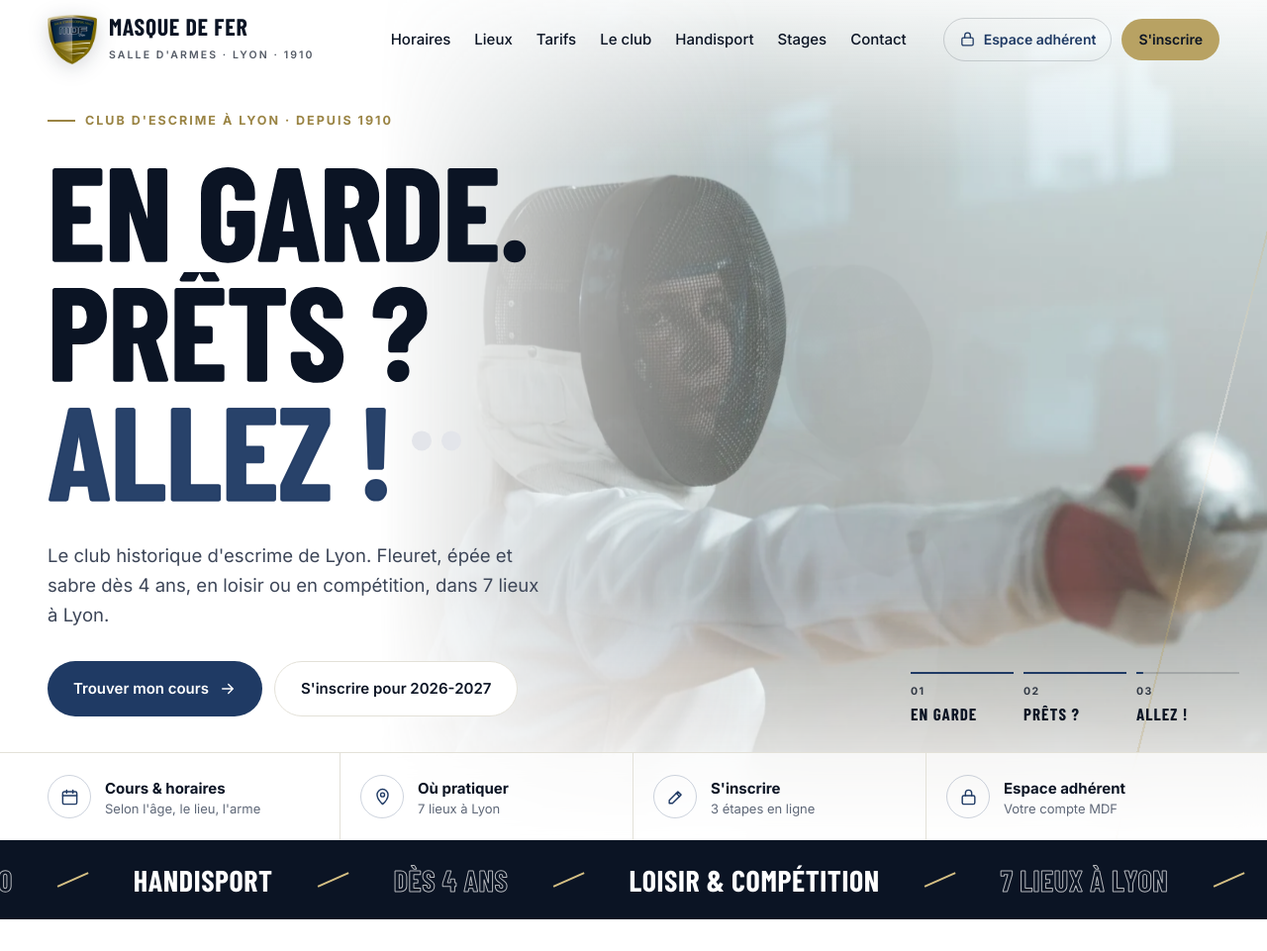
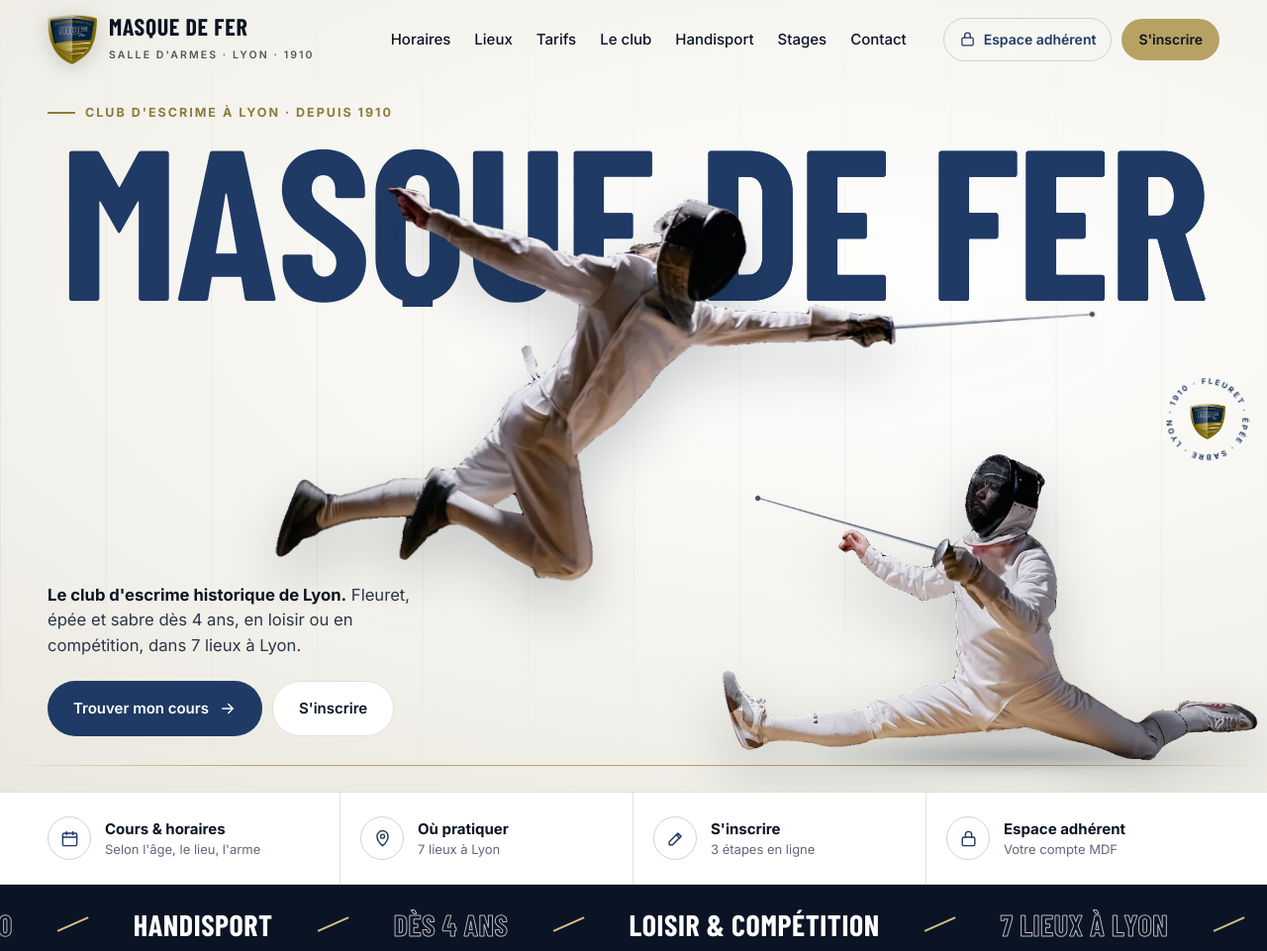
Before and after one commit to u8tscared/u8tscared.github.io, a plain HTML site: page masque-de-fer/index.html in a window 1280 px wide. Shown: the top 961 px of the page at 99% size. Drawn offline with nearby package versions, Linux system fonts and the light colour scheme; a web font is replaced by a local one.

Commit message:
Masque de Fer : nouvel accueil façon affiche, fleurettistes détourés
Co-Authored-By: Claude Fable 5.2 <noreply@anthropic.com>
Claude-Session: https://claude.ai/code/session_01NGV4snHcuhK6grZzBe2ukT

```diff
--- a/masque-de-fer/index.html
+++ b/masque-de-fer/index.html
@@ -6,7 +6,7 @@
 <title>Masque de Fer · Club d'escrime à Lyon depuis 1910</title>
 <meta name="description" content="Club d'escrime historique de Lyon depuis 1910. Fleuret, épée et sabre dès 4 ans, loisir, compétition et handisport, dans 7 lieux à Lyon. Horaires, tarifs et inscriptions 2026-2027.">
 <link rel="icon" href="img/logo.png">
-<link rel="preload" as="image" href="img/h-garde.webp">
+<link rel="preload" as="image" href="img/f-jump.webp" media="(min-width:901px)">
 <link rel="preconnect" href="https://fonts.googleapis.com">
 <link rel="preconnect" href="https://fonts.gstatic.com" crossorigin>
 <link href="https://fonts.googleapis.com/css2?family=Barlow+Condensed:ital,wght@0,500;0,600;0,700;0,800;1,600&family=Inter:wght@400;500;600;700&display=swap" rel="stylesheet">
@@ -109,47 +109,45 @@ header.nav.solid{background:rgba(255,255,255,.94);backdrop-filter:saturate(1.4)
 .cut.open img,.cut.open svg{opacity:0}
 body:not(.go) .hero *{animation-play-state:paused!important}
 
-/* hero */
-.hero{min-height:100vh;min-height:100svh;padding:0;background:#fff;color:var(--ink);overflow:hidden;display:flex;flex-direction:column}
-.hero-stage{position:absolute;top:0;bottom:0;right:0;left:30%;-webkit-mask-image:linear-gradient(90deg,transparent 0,#000 42%);mask-image:linear-gradient(90deg,transparent 0,#000 42%);opacity:0;animation:fadein 1.8s .15s var(--ease) forwards}
+/* hero : affiche */
+.hero{height:100vh;height:100svh;min-height:640px;max-height:1100px;padding:0;color:var(--ink);overflow:hidden;background:radial-gradient(110% 80% at 68% 38%,#fff 0,#f4f3ee 55%,#e9e7de 100%);--mx:0;--my:0;--sy:0}
+.hero::before{content:"";position:absolute;inset:0;background:linear-gradient(90deg,rgba(11,20,36,.045) 1px,transparent 1px) 0 0/calc(100%/12) 100%;-webkit-mask-image:linear-gradient(180deg,transparent,#000 30%,#000 70%,transparent);mask-image:linear-gradient(180deg,transparent,#000 30%,#000 70%,transparent)}
+.hero .eyebrow{position:absolute;left:max(28px,calc(50% - 592px));top:104px;z-index:3;color:#8f7a3c;opacity:0;animation:fadeup .9s .15s var(--ease) forwards}
+.h-title{position:absolute;left:0;right:0;top:clamp(108px,15vh,150px);z-index:1;margin:0;text-align:center;white-space:nowrap;font-family:var(--head);font-weight:800;text-transform:uppercase;font-size:min(16.9vw,36vh);line-height:.82;letter-spacing:-.012em;color:var(--navy);transform:translate3d(calc(var(--mx)*-16px),calc(var(--my)*-8px + var(--sy)*.32px),0)}
+.h-title .wd{display:inline-block;overflow:hidden;padding:.04em 0 .02em;vertical-align:top}
+.h-title .wd+.wd{margin-left:.2em}
+.h-title .ch{display:inline-block;transform:translateY(108%) rotate(6deg);transform-origin:0 100%;animation:chup 1.15s var(--ease) forwards;animation-delay:calc(.12s + var(--i)*.045s)}
+@keyframes chup{to{transform:none}}
+.h-title .wd:last-child .ch{background:linear-gradient(180deg,var(--navy) 35%,#0d1b33);-webkit-background-clip:text;background-clip:text}
+.fig{position:absolute;right:-5vw;bottom:22px;width:min(85vw,146vh);aspect-ratio:1700/930;z-index:2;pointer-events:none}
+.fig .f{position:absolute;inset:0;will-change:transform}
+.fig .f img{width:100%;height:100%;filter:drop-shadow(0 26px 28px rgba(11,20,36,.2))}
+.fig .fj{transform:translate3d(calc(var(--mx)*30px),calc(var(--my)*16px - var(--sy)*.14px),0)}
+.fig .fl{transform:translate3d(calc(var(--mx)*14px),calc(var(--my)*6px),0)}
+.fig .fj .in{opacity:0;animation:fly 1.5s .35s cubic-bezier(.16,.8,.2,1) forwards}
+@keyframes fly{from{opacity:0;transform:translate3d(-14vw,5vh,0) rotate(-5deg)}to{opacity:1;transform:none}}
+.fig .fj .in img{animation:hover 6.5s 1.9s ease-in-out infinite alternate}
+@keyframes hover{from{transform:translate3d(0,0,0) rotate(0)}to{transform:translate3d(.5vw,-1.4vh,0) rotate(.7deg)}}
+.fig .fl .in{opacity:0;animation:lunge 1.2s .55s cubic-bezier(.16,.8,.2,1) forwards}
+@keyframes lunge{from{opacity:0;transform:translate3d(9vw,0,0)}to{opacity:1;transform:none}}
+.fig .in{position:absolute;inset:0}
+.floor{position:absolute;left:44%;right:2%;bottom:-1.2%;height:7%;background:radial-gradient(50% 50% at 50% 50%,rgba(11,20,36,.3),transparent 70%);filter:blur(6px);opacity:0;animation:fadein 1.2s 1.2s forwards}
 @keyframes fadein{to{opacity:1}}
-.hero-stage .par{position:absolute;inset:-24px;transform:translate3d(var(--px,0px),var(--py,0px),0);transition:transform .9s cubic-bezier(.2,.7,.2,1)}
-.hero-stage .sl{position:absolute;inset:0;opacity:0;transition:opacity 1.3s var(--ease)}
-.hero-stage .sl.on{opacity:1}
-.hero-stage .sl img{width:100%;height:100%;object-fit:cover;object-position:var(--op,50% 50%);filter:brightness(1.06) saturate(.92);transform:scale(1.02);transition:transform 0s 1.4s}
-.hero-stage .sl.on img{transform:scale(1.11);transition:transform 9s linear}
-.hero-stage::after{content:"";position:absolute;inset:0;pointer-events:none;background:linear-gradient(0deg,#fff 0,rgba(255,255,255,0) 30%),linear-gradient(180deg,rgba(255,255,255,.85) 0,rgba(255,255,255,0) 20%)}
-.slash{position:absolute;top:-20%;bottom:-20%;left:0;width:2px;background:linear-gradient(transparent,var(--gold) 30%,#fff 50%,var(--gold) 70%,transparent);transform:rotate(14deg);opacity:0;z-index:1;pointer-events:none}
-.slash.go{animation:slash 1s var(--ease)}
-@keyframes slash{0%{left:25%;opacity:0}15%{opacity:1}100%{left:108%;opacity:0}}
-.hero .wrap{position:relative;flex:1;display:flex;flex-direction:column;justify-content:center;padding-top:112px;padding-bottom:36px;width:100%}
-.hero .eyebrow{opacity:0;animation:fadeup .9s .1s var(--ease) forwards;color:#9a8444}
-.hero h1{font-size:clamp(64px,10.4vw,160px);line-height:.86;margin:22px 0 30px;letter-spacing:-.005em}
-.hero h1 .ln{display:block;overflow:hidden;padding-bottom:.05em}
-.hero h1 .ln>span{display:inline-block;transform:translateY(105%);animation:up 1.1s var(--ease) forwards;animation-delay:var(--d)}
-.hero h1 .tx{color:transparent;-webkit-text-stroke:1.5px rgba(11,20,36,.3);transition:color .55s var(--ease),-webkit-text-stroke-color .55s}
-.hero h1 .ln.on .tx{color:var(--ink);-webkit-text-stroke-color:var(--ink)}
-.hero h1 .ln:nth-child(3).on .tx{color:var(--navy);-webkit-text-stroke-color:var(--navy)}
-@keyframes up{to{transform:none}}
-.lights{display:inline-flex;gap:.07em;vertical-align:middle;margin-left:.14em;transform:translateY(-.2em)}
-.lights i{width:.15em;height:.15em;border-radius:50%;background:#e3e5ea;display:block;transition:background .15s,box-shadow .5s}
-.hero.touch .lights i.r{background:#ff3b30;box-shadow:0 0 0 .05em rgba(255,59,48,.16),0 0 34px 6px rgba(255,59,48,.5)}
-.hero.touch .lights i.g{background:#30c458;box-shadow:0 0 0 .05em rgba(48,196,88,.16),0 0 34px 6px rgba(48,196,88,.5);transition-delay:.12s}
-.hero p.sub{font-size:clamp(17px,1.45vw,20px);color:#3d4658;max-width:500px;opacity:0;animation:fadeup 1s .75s var(--ease) forwards}
-.hero .ctas{display:flex;gap:12px;margin-top:32px;flex-wrap:wrap;opacity:0;animation:fadeup 1s .9s var(--ease) forwards}
+.piste{position:absolute;left:0;right:0;bottom:26px;height:1px;background:linear-gradient(90deg,transparent,var(--gold) 20%,var(--gold) 80%,transparent);transform:scaleX(0);transform-origin:0 50%;animation:pisteIn 1.6s .5s var(--ease) forwards;z-index:1}
+@keyframes pisteIn{to{transform:scaleX(1)}}
+.hero-txt{position:absolute;left:max(28px,calc(50% - 592px));bottom:clamp(44px,7vh,72px);z-index:3;max-width:372px}
+.hero-txt p{font-size:clamp(16px,1.3vw,18.5px);line-height:1.55;color:#2c3547;opacity:0;animation:fadeup 1s .95s var(--ease) forwards}
+.hero-txt p b{color:var(--ink)}
+.hero .ctas{display:flex;gap:10px;margin-top:22px;flex-wrap:wrap;opacity:0;animation:fadeup 1s 1.1s var(--ease) forwards}
 @keyframes fadeup{from{opacity:0;transform:translateY(18px)}to{opacity:1;transform:none}}
-.calls{position:absolute;right:28px;bottom:114px;z-index:2;display:flex;gap:10px}
-.calls button{background:none;border:0;padding:12px 0 0;width:104px;text-align:left;font-family:var(--head);text-transform:uppercase;font-weight:700;font-size:17px;letter-spacing:.06em;color:rgba(11,20,36,.4);position:relative;transition:color .3s}
-.calls button small{font-family:var(--body);font-size:10.5px;letter-spacing:.14em;display:block;font-weight:700;opacity:.8}
-.calls button::before{content:"";position:absolute;left:0;right:0;top:0;height:2px;background:rgba(11,20,36,.16)}
-.calls button i{position:absolute;left:0;right:0;top:0;height:2px;background:var(--navy);transform:scaleX(0);transform-origin:left}
-.calls button.on,.calls button.done{color:var(--ink)}
-.calls button.done i{transform:scaleX(1)}
-.calls button.on i{animation:fill var(--dur,3s) linear forwards}
-@keyframes fill{to{transform:scaleX(1)}}
-.hero-quick{position:relative;border-top:1px solid var(--line);background:rgba(255,255,255,.72);backdrop-filter:blur(14px);opacity:0;animation:fadeup 1s 1.05s var(--ease) forwards}
+.seal{position:absolute;left:84.5%;top:33%;width:8.2%;aspect-ratio:1;z-index:3;opacity:0;animation:fadein 1s 1.5s forwards}
+.seal svg{width:100%;height:100%;animation:spin 26s linear infinite}
+.seal text{font-family:var(--body);font-size:10.4px;font-weight:700;letter-spacing:.25em;fill:var(--navy);text-transform:uppercase}
+.seal img{position:absolute;left:30%;top:30%;width:40%}
+@keyframes spin{to{transform:rotate(360deg)}}
+.hero-quick{position:relative;border-top:1px solid var(--line);border-bottom:1px solid var(--line);background:#fff}
 .hero-quick .wrap{display:grid;grid-template-columns:repeat(4,1fr);padding:0 28px}
-.hero-quick a{display:flex;align-items:center;gap:14px;padding:22px 20px;text-decoration:none;border-right:1px solid var(--line);transition:background .3s}
+.hero-quick a{display:flex;align-items:center;gap:14px;padding:24px 20px;text-decoration:none;border-right:1px solid var(--line);transition:background .3s}
 .hero-quick a:first-child{padding-left:0}
 .hero-quick a:last-child{border-right:0}
 .hero-quick .ic{width:44px;height:44px;border-radius:50%;border:1px solid rgba(31,58,100,.22);color:var(--navy);display:grid;place-items:center;flex-shrink:0;transition:background .3s,color .3s,border-color .3s,transform .4s var(--ease)}
@@ -502,14 +500,19 @@ footer .legal{margin-top:48px;padding-top:20px;border-top:1px solid rgba(255,255
 @media (max-width:900px){
   section{padding:84px 0}
   .wrap{padding:0 20px}
-  .hero{min-height:0}
-  .hero .wrap{order:1;flex:none;padding-top:108px;padding-bottom:8px;z-index:2}
+  .hero{height:auto;max-height:none;min-height:0;padding-bottom:30px}
+  .hero::before{display:none}
+  .hero .eyebrow{position:relative;left:auto;top:auto;display:flex;margin:88px 20px 0;font-size:11.5px}
+  .h-title{position:relative;top:auto;margin-top:14px;white-space:normal;font-size:26.5vw;line-height:.8;text-align:left;padding-left:18px}
+  .h-title .wd{display:block}
+  .h-title .wd+.wd{margin-left:0}
+  .fig{position:relative;right:auto;bottom:auto;width:100vw;margin:-15vw 0 0 0;aspect-ratio:1100/1331}
+  .floor{left:0;right:20%;bottom:.5%;height:5%}
+  .piste{display:none}
+  .seal{display:none}
+  .hero-txt{position:relative;left:auto;bottom:auto;max-width:none;padding:6px 20px 0;margin-top:-4vw}
+  .hero .ctas .btn{flex:1;justify-content:center}
   .res-bar{scroll-margin-top:84px}
-  .hero-stage{order:2;position:relative;left:0;height:78vw;max-height:520px;-webkit-mask-image:linear-gradient(180deg,transparent 0,#000 34%);mask-image:linear-gradient(180deg,transparent 0,#000 34%);margin-top:-34px}
-  .hero-stage::after{background:linear-gradient(0deg,#fff 0,rgba(255,255,255,0) 22%)}
-  .hero-quick{order:3}
-  .calls{right:20px;left:20px;bottom:14px}
-  .calls button{flex:1;width:auto}
   .who{grid-template-columns:1fr 1fr}
   .who button:first-child{grid-column:span 2;display:flex;align-items:baseline;gap:12px;padding:14px 18px}
   .who button:first-child .n{font-size:30px}
@@ -544,9 +547,7 @@ footer .legal{margin-top:48px;padding-top:20px;border-top:1px solid rgba(255,255
   .brand b{font-size:21px}
   .member span{display:none}
   .member{padding:10px}
-  .hero h1{font-size:19vw}
   .who .n{font-size:38px}
-  .hero .ctas .btn-ghost{display:none}
   .coaches{grid-template-columns:1fr 1fr}
   .formulas{grid-template-columns:1fr 1fr}
   .discounts{grid-template-columns:1fr 1fr}
@@ -609,41 +610,34 @@ footer .legal{margin-top:48px;padding-top:20px;border-top:1px solid rgba(255,255
 
 <!-- HERO -->
 <section class="hero" id="hero">
-  <div class="hero-stage">
-    <div class="par">
-      <div class="sl on"><img src="img/h-garde.webp" alt="Deux fleurettistes dos à dos, l'arme levée" style="--op:50% 55%" fetchpriority="high"></div>
-      <div class="sl"><img src="img/h-prets.webp" alt="Une escrimeuse en garde, la pointe vers l'objectif" style="--op:52% 50%"></div>
-      <div class="sl"><img src="img/h-allez.webp" alt="Une escrimeuse en pleine fente" style="--op:70% 50%"></div>
+  <span class="eyebrow">Club d'escrime à Lyon · depuis 1910</span>
+  <h1 class="h-title" id="htitle" aria-label="Masque de Fer">Masque de&nbsp;Fer</h1>
+  <div class="piste" aria-hidden="true"></div>
+  <div class="fig" aria-hidden="true">
+    <div class="floor"></div>
+    <div class="seal" aria-hidden="true">
+      <svg viewBox="0 0 120 120"><defs><path id="circ" d="M60 60m-48 0a48 48 0 1 1 96 0a48 48 0 1 1 -96 0"/></defs><text><textPath href="#circ">Fleuret · Épée · Sabre · Lyon · 1910 ·</textPath></text></svg>
+      <img src="img/logo.webp" alt="">
     </div>
-    <div class="slash" id="slash"></div>
-    <div class="calls" id="calls" aria-label="Les commandements de l'arbitre">
-      <button class="on"><i></i><small>01</small>En garde</button>
-      <button><i></i><small>02</small>Prêts ?</button>
-      <button><i></i><small>03</small>Allez !</button>
-    </div>
+    <div class="f fl"><div class="in"><picture><source media="(max-width:900px)" srcset="img/f-lunge-m.webp"><img src="img/f-lunge.webp" alt=""></picture></div></div>
+    <div class="f fj"><div class="in"><picture><source media="(max-width:900px)" srcset="img/f-jump-m.webp"><img src="img/f-jump.webp" alt="" fetchpriority="high"></picture></div></div>
   </div>
-  <div class="wrap">
-    <span class="eyebrow">Club d'escrime à Lyon · depuis 1910</span>
-    <h1>
-      <span class="ln on"><span style="--d:.2s"><span class="tx">En garde.</span></span></span>
-      <span class="ln"><span style="--d:.32s"><span class="tx">Prêts&nbsp;?</span></span></span>
-      <span class="ln"><span style="--d:.44s"><span class="tx">Allez&nbsp;!</span><span class="lights" aria-hidden="true"><i class="r"></i><i class="g"></i></span></span></span>
-    </h1>
-    <p class="sub">Le club historique d'escrime de Lyon. Fleuret, épée et sabre dès 4&nbsp;ans, en loisir ou en compétition, dans 7&nbsp;lieux à Lyon.</p>
+  <div class="hero-txt">
+    <p><b>Le club d'escrime historique de Lyon.</b> Fleuret, épée et sabre dès 4&nbsp;ans, en loisir ou en compétition, dans 7&nbsp;lieux à Lyon.</p>
     <div class="ctas">
       <a class="btn btn-navy" href="#cours">Trouver mon cours <svg><use href="#i-arrow"/></svg></a>
-      <a class="btn btn-ghost" href="#inscription">S'inscrire pour 2026-2027</a>
-    </div>
-  </div>
-  <div class="hero-quick">
-    <div class="wrap">
-      <a href="#cours"><span class="ic"><svg><use href="#i-cal"/></svg></span><span><b>Cours &amp; horaires</b><small>Selon l'âge, le lieu, l'arme</small></span></a>
-      <a href="#lieux"><span class="ic"><svg><use href="#i-pin"/></svg></span><span><b>Où pratiquer</b><small>7 lieux à Lyon</small></span></a>
-      <a href="#inscription"><span class="ic"><svg><use href="#i-pen"/></svg></span><span><b>S'inscrire</b><small>3 étapes en ligne</small></span></a>
-      <a href="https://www.masquedefer.com/page/1472452-accueil-adherents" target="_blank" rel="noopener"><span class="ic"><svg><use href="#i-lock"/></svg></span><span><b>Espace adhérent</b><small>Votre compte MDF</small></span></a>
+      <a class="btn btn-ghost" href="#inscription">S'inscrire</a>
     </div>
   </div>
 </section>
+<div class="hero-quick">
+  <div class="wrap">
+    <a href="#cours"><span class="ic"><svg><use href="#i-cal"/></svg></span><span><b>Cours &amp; horaires</b><small>Selon l'âge, le lieu, l'arme</small></span></a>
+    <a href="#lieux"><span class="ic"><svg><use href="#i-pin"/></svg></span><span><b>Où pratiquer</b><small>7 lieux à Lyon</small></span></a>
+    <a href="#inscription"><span class="ic"><svg><use href="#i-pen"/></svg></span><span><b>S'inscrire</b><small>3 étapes en ligne</small></span></a>
+    <a href="https://www.masquedefer.com/page/1472452-accueil-adherents" target="_blank" rel="noopener"><span class="ic"><svg><use href="#i-lock"/></svg></span><span><b>Espace adhérent</b><small>Votre compte MDF</small></span></a>
+  </div>
+</div>
 
 <div class="marquee" aria-hidden="true"><div class="track" id="mq"></div></div>
 
@@ -1069,26 +1063,22 @@ const $=s=>document.querySelector(s), $$=s=>[...document.querySelectorAll(s)];
 /* header, progress, mobile CTA, hero light */
 const nav=$('#nav'),prog=$('#prog'),mcta=$('#mcta'),hero=$('#hero');
 const onScroll=()=>{const y=scrollY,h=document.documentElement.scrollHeight-innerHeight;
-  nav.classList.toggle('solid',y>innerHeight*.75);prog.style.transform=`scaleX(${h>0?y/h:0})`;mcta.classList.toggle('show',y>innerHeight*.8);
+  nav.classList.toggle('solid',y>30);prog.style.transform=`scaleX(${h>0?y/h:0})`;mcta.classList.toggle('show',y>innerHeight*.8);
   // menu courant
   let cur='';$$('section[id]').forEach(s=>{if(s.getBoundingClientRect().top<140)cur=s.id});$$('.menu a').forEach(a=>a.classList.toggle('cur',a.getAttribute('href')==='#'+cur));
   // parallaxe handisport
   const hs=$('#hsImg');if(hs&&!RM){const r=hs.parentElement.getBoundingClientRect();hs.style.transform=`translateY(${(r.top/innerHeight)*-60}px)`}
   statementFill();
+  if(!RM&&y<innerHeight*1.2)hero.style.setProperty('--sy',y.toFixed(0));
 };
 addEventListener('scroll',onScroll,{passive:true});
 /* ouverture + séquence de l'arbitre */
 const cut=$('#cut');let seen=false;try{seen=sessionStorage.getItem('mdf-cut')==='1';sessionStorage.setItem('mdf-cut','1')}catch(e){}
-const CALLS=$$('#calls button'),SL=$$('.hero-stage .sl'),LN=$$('.hero h1 .ln'),slash=$('#slash'),DUR=[2800,2800,4600];let ci=0,ct;
-function call(i){ci=i;SL.forEach((x,k)=>x.classList.toggle('on',k===i));LN.forEach((l,k)=>l.classList.toggle('on',RM||k<=i));
-  CALLS.forEach((b,k)=>{b.style.setProperty('--dur',DUR[i]+'ms');b.classList.remove('on');b.classList.toggle('done',k<i)});void CALLS[i].offsetWidth;CALLS[i].classList.add('on');
-  hero.classList.remove('touch');slash.classList.remove('go');void slash.offsetWidth;slash.classList.add('go');
-  if(i===2)setTimeout(()=>{if(ci===2)hero.classList.add('touch')},650);
-  clearTimeout(ct);if(!RM)ct=setTimeout(()=>call((i+1)%3),DUR[i])}
-$('#calls').onclick=e=>{const b=e.target.closest('button');if(b)call(CALLS.indexOf(b))};
-function go(){document.body.classList.add('go');call(0)}
+const ht=$('#htitle');let ci=0;ht.innerHTML=['Masque','de Fer'].map(w=>`<span class="wd">${[...w].map(c=>c===' '?'&nbsp;':`<span class="ch" style="--i:${ci++}">${c}</span>`).join('')}</span>`).join('');
+function go(){document.body.classList.add('go')}
 if(seen||RM){cut.remove();go()}else{setTimeout(()=>{cut.classList.add('open');go()},1050);setTimeout(()=>cut.remove(),2300)}
-if(!RM&&matchMedia('(hover:hover)').matches)hero.addEventListener('pointermove',e=>{const st=$('.hero-stage');st.style.setProperty('--px',((e.clientX/innerWidth-.5)*-22).toFixed(1)+'px');st.style.setProperty('--py',((e.clientY/innerHeight-.5)*-14).toFixed(1)+'px')});
+let tx=0,ty=0,cx=0,cy=0,raf=0;const lerp=()=>{cx+=(tx-cx)*.07;cy+=(ty-cy)*.07;hero.style.setProperty('--mx',cx.toFixed(4));hero.style.setProperty('--my',cy.toFixed(4));raf=Math.abs(tx-cx)+Math.abs(ty-cy)>.002?requestAnimationFrame(lerp):0};
+if(!RM&&matchMedia('(hover:hover)').matches)hero.addEventListener('pointermove',e=>{tx=e.clientX/innerWidth-.5;ty=e.clientY/innerHeight-.5;if(!raf)raf=requestAnimationFrame(lerp)});
 $('#burger').onclick=()=>$('#mobile').classList.toggle('open');
 $('#mobile').onclick=e=>{if(e.target.tagName==='A')$('#mobile').classList.remove('open')};
 
```
Also changed, not shown: masque-de-fer/img/f-jump-m.webp (added), masque-de-fer/img/f-jump.webp (added), masque-de-fer/img/f-lunge-m.webp (added), masque-de-fer/img/f-lunge.webp (added), masque-de-fer/img/h-allez.webp (deleted), masque-de-fer/img/h-garde.webp (deleted), masque-de-fer/img/h-prets.webp (deleted).
